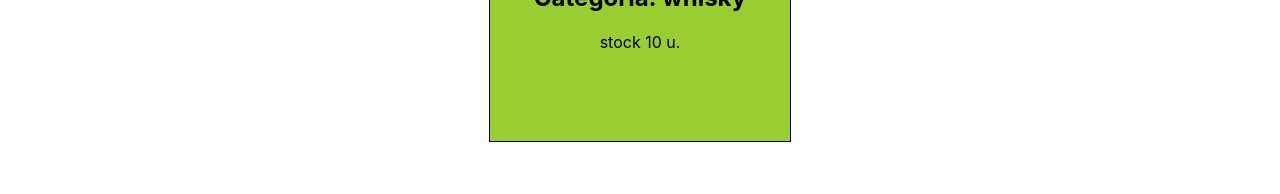
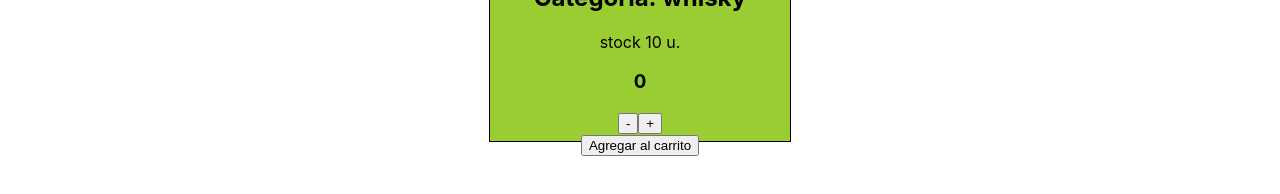
Before and after one commit to MatLeaP/Ecommerce-con-React-js, a React (Create React App) app: page /detail/1 in a window 1280 px wide. Shown: the part 426-620 px from the top of the page. Built offline with nearby package versions, Linux system fonts and the light colour scheme.

Commit message:
sincronizo counter

```diff
--- a/src/components/ItemCount/ItemCount.js
+++ b/src/components/ItemCount/ItemCount.js
@@ -1,16 +1,16 @@
 import { useState }  from 'react'
 
-const FunctionCounter = ({stock, initial,}) => {
-    const [count, setCount] = useState(initial)
+const FunctionCounter = ({product, onAdd}) => {
+    const [count, setCount] = useState(0)
 
     const decrement = () => {
-        if(count > initial){
+        if(count > 0){
             setCount(count - 1)
         }
     }
 
     const increment = () => {
-        if(count < stock){
+        if(count < product.stock){
             setCount(count + 1)
             }else{
                 alert("Maximo de unidades disponibles")
@@ -25,13 +25,12 @@ const FunctionCounter = ({stock, initial,}) => {
     return(
         <>
             <div>
-                <h3>Counter</h3>
                 <h3>{count}</h3>
                 <button onClick={decrement}>-</button>
                 <button onClick={increment}>+</button>
             </div>
             <div>
-                <button onClick={addToCart}>Agregar al carrito</button>
+                <button onClick={()=>onAdd(count)}>Agregar al carrito</button>
             </div>
         </>
     )
--- a/src/components/ItemDetail/ItemDetail.js
+++ b/src/components/ItemDetail/ItemDetail.js
@@ -1,7 +1,14 @@
 import './ItemDetail.css'
-
+import {useState} from 'react'
+import ItemCount from "../ItemCount/ItemCount"
+import { Link } from 'react-router-dom'
 
 const ItemDetail = ({product})=>{
+    const [quantity, setQuantity] = useState(0)
+
+    const onAdd = (count) =>{
+        setQuantity(count);
+    };
 
 
     return(
@@ -11,6 +18,8 @@ const ItemDetail = ({product})=>{
             <h2>{product?.price}</h2>
             <h2>Categoria: {product?.category}</h2>
             <p>stock {product?.stock} u.</p>
+            {quantity === 0 ?  <ItemCount product={product} onAdd={onAdd} /> : <Link to='/cart'>Ir al carrito </Link> }
+
         </div>
     )
 }
```
